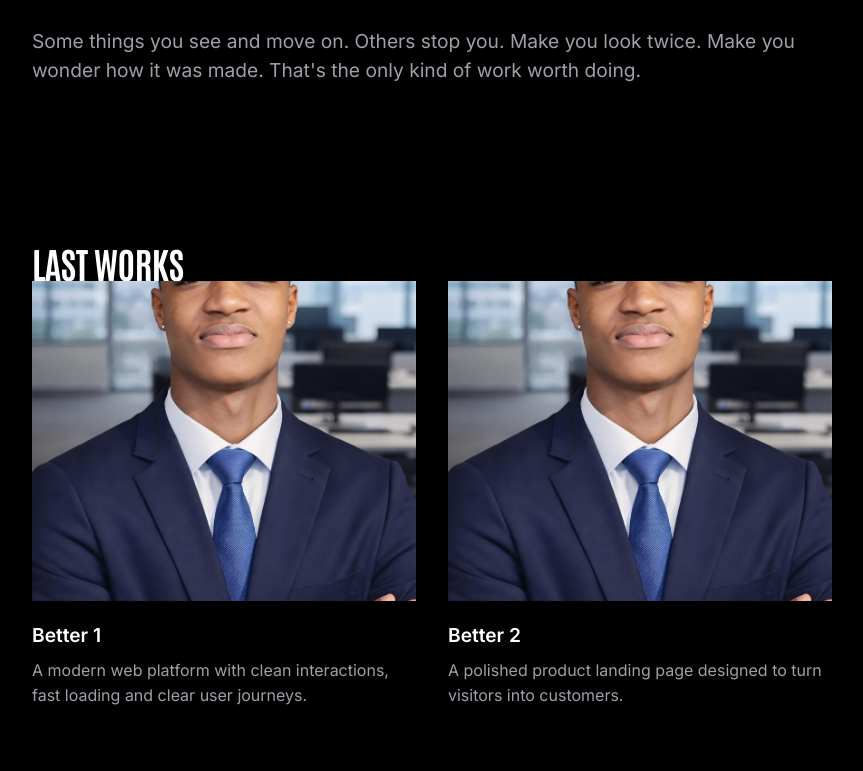
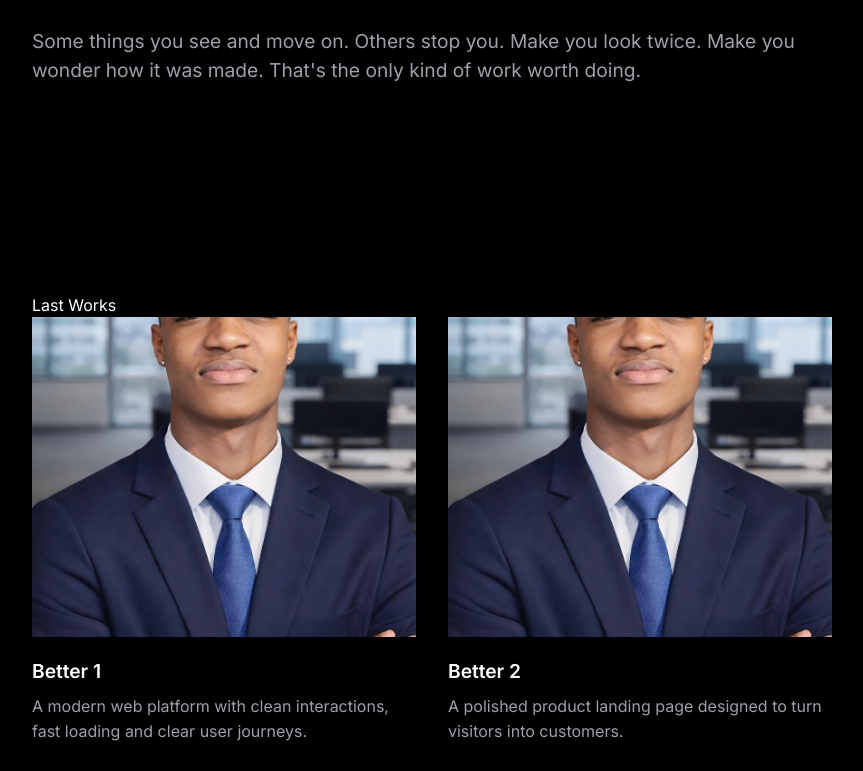
Before and after one commit to makeneto/makenedev, a React (Vite) app: page /work in a window 1280 px wide. Shown: the part 300-1071 px from the top of the page, without its empty margins (208-1071 px from the left). Built offline with nearby package versions, Linux system fonts and the light colour scheme; a web font is replaced by a local one.

Commit message:
refactor(showcase): rename section class and add stack layout styles

```diff
--- a/src/css/style.css
+++ b/src/css/style.css
@@ -256,30 +256,8 @@ textarea {
   font-weight: 500;
 }
 
-.section {
+.showcase-section {
   padding: 3rem 0;
-}
-
-.header {
-  display: flex;
-  align-items: center;
-  justify-content: space-between;
-  gap: 1.5rem;
-  padding-bottom: 1rem;
-  margin-bottom: 2rem;
-  border-bottom: 1px solid var(--color-zinc-600);
-}
-
-.heading {
-  font-family: "Antonio", sans-serif;
-  font-size: clamp(1.75rem, 4vw, 2.25rem);
-  font-weight: 900;
-  text-transform: uppercase;
-  letter-spacing: -0.01em;
-  color: white;
-  margin: 0;
-  white-space: nowrap;
-  line-height: 1;
 }
 
 .divider {
@@ -360,6 +338,35 @@ textarea {
   font-size: 1.2rem;
   font-weight: 600;
   color: white;
+}
+
+.stack-header {
+  display: flex;
+  align-items: center;
+  justify-content: space-between;
+  gap: 1.5rem;
+  padding-bottom: 1rem;
+  margin-bottom: 2rem;
+  border-bottom: 1px solid var(--color-zinc-600);
+}
+.stack-heading {
+  font-family: "Antonio", sans-serif;
+  font-size: clamp(1.75rem, 4vw, 2.25rem);
+  font-weight: 900;
+  text-transform: uppercase;
+  letter-spacing: -0.01em;
+  color: white;
+  margin: 0;
+  white-space: nowrap;
+  line-height: 1;
+}
+.stack-grid {
+  display: grid;
+  grid-template-columns: repeat(10, 1fr);
+}
+.stack-grid svg {
+  color: white;
+  height: 4rem;
 }
 
 .timeline {
```
